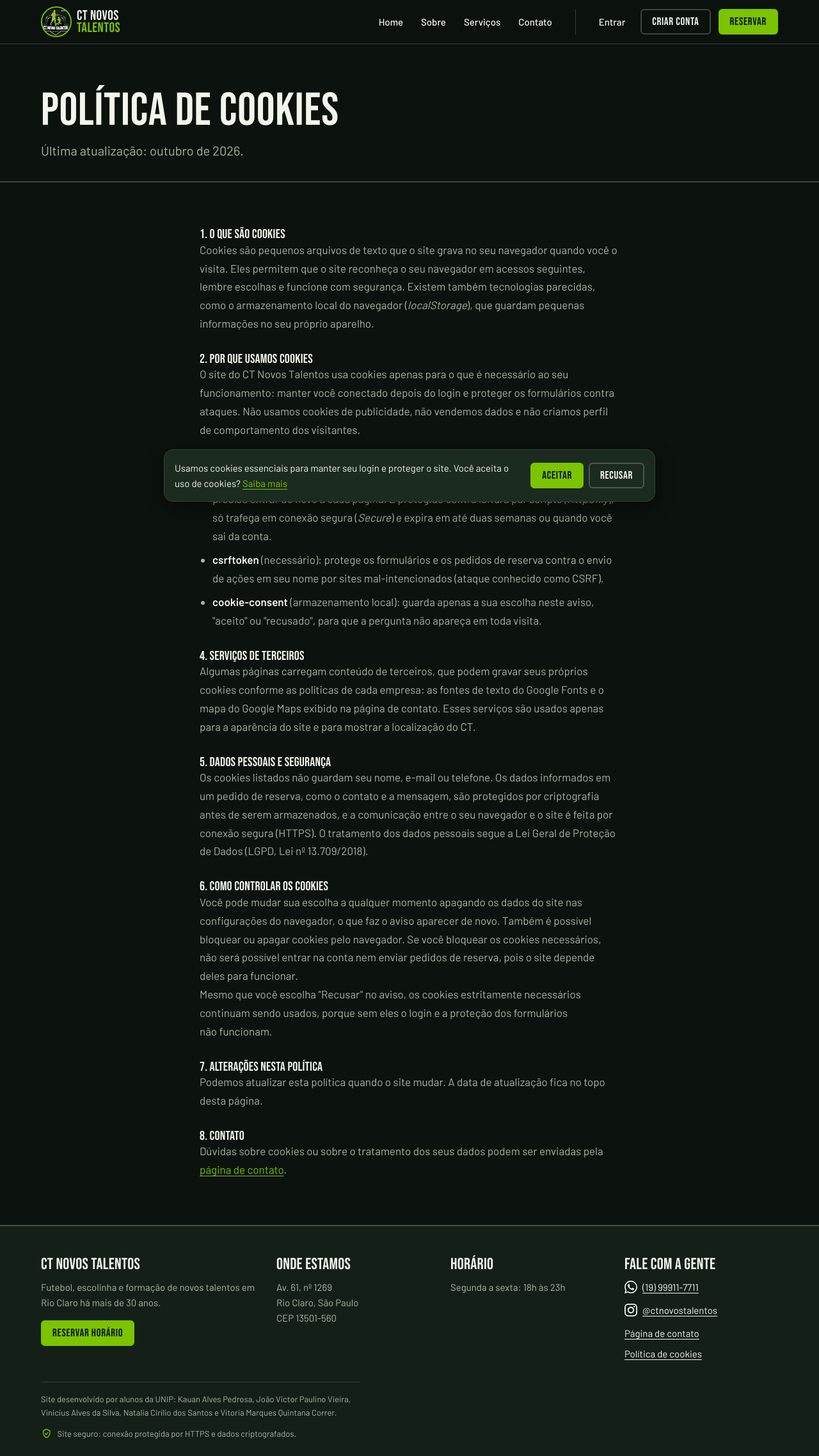
After one commit to viniasz-dev/CT-Novos-Talentos, a Django app: page /cookies/ in a window 1280 px wide. The commit adds this page. Shown: the whole page at 64% size. Run offline with Django 5.2, Linux system fonts and the light colour scheme; parts of the project's set-up code (start-up, migrations or seed data) failed here and were passed over.

Commit message:
Adiciona política de cookies e link no aviso e no rodapé
Co-Authored-By: Claude Sonnet 5.5 <noreply@anthropic.com>

```diff
--- a/site_pages/urls.py
+++ b/site_pages/urls.py
@@ -7,6 +7,7 @@ urlpatterns = [
     path("sobre/", views.sobre, name="sobre"),
     path("servicos/", views.servicos, name="servicos"),
     path("contato/", views.contato, name="contato"),
+    path("cookies/", views.cookies, name="cookies"),
     path("entrar/", views.entrar, name="entrar"),
     path("cadastro/", views.cadastro, name="cadastro"),
     path("reservar/", views.reservar, name="reservar"),
--- a/site_pages/views.py
+++ b/site_pages/views.py
@@ -9,6 +9,7 @@ index = page("index")
 sobre = page("sobre")
 servicos = page("servicos")
 contato = page("contato")
+cookies = page("cookies")
 entrar = page("entrar")
 cadastro = page("cadastro")
 reservar = page("reservar")
--- a/static/css/pages.css
+++ b/static/css/pages.css
@@ -2135,3 +2135,35 @@
   flex-wrap: wrap;
   gap: var(--s-2);
 }
+
+/* ---------- Texto corrido (política de cookies) ---------- */
+.prose {
+  max-width: 46rem;
+}
+
+.prose h2 {
+  margin-top: var(--s-6);
+  font-size: var(--fs-lg);
+}
+
+.prose h2:first-child {
+  margin-top: 0;
+}
+
+.prose p,
+.prose li {
+  color: var(--text-muted);
+  line-height: 1.7;
+}
+
+.prose ul {
+  padding-left: 1.25rem;
+}
+
+.prose li + li {
+  margin-top: var(--s-2);
+}
+
+.prose strong {
+  color: var(--text);
+}
--- a/templates/base.html
+++ b/templates/base.html
@@ -96,6 +96,7 @@
                 </a>
               </li>
               <li><a href="{% url 'contato' %}">Página de contato</a></li>
+              <li><a href="{% url 'cookies' %}">Política de cookies</a></li>
             </ul>
           </div>
         </div>
@@ -113,7 +114,7 @@
     <div id="toasts" class="toasts" aria-live="polite"></div>
 
     <div class="cookie-banner" data-cookie-banner role="dialog" aria-label="Aviso de cookies" hidden>
-      <p>Usamos cookies essenciais para manter seu login e proteger o site. Você aceita o uso de cookies?</p>
+      <p>Usamos cookies essenciais para manter seu login e proteger o site. Você aceita o uso de cookies? <a href="{% url 'cookies' %}">Saiba mais</a></p>
       <div class="cookie-banner__actions">
         <button class="btn btn--sm" type="button" data-cookie-choice="aceito">Aceitar</button>
         <button class="btn btn--sm btn--ghost" type="button" data-cookie-choice="recusado">Recusar</button>
--- /dev/null
+++ b/templates/pages/cookies.html
@@ -0,0 +1,45 @@
+{% extends "base.html" %}
+{% block title %}Política de cookies | CT Novos Talentos{% endblock %}
+{% block description %}Entenda o que são cookies, quais usamos no site do CT Novos Talentos e como controlar suas escolhas.{% endblock %}
+{% block body_class %}page-cookies{% endblock %}
+{% block content %}
+<section class="page-hero">
+  <div class="container">
+    <h1>Política de cookies</h1>
+    <p>Última atualização: outubro de 2026.</p>
+  </div>
+</section>
+
+<section class="section" aria-labelledby="cookies-oque">
+  <div class="container prose">
+    <h2 id="cookies-oque">1. O que são cookies</h2>
+    <p>Cookies são pequenos arquivos de texto que o site grava no seu navegador quando você o visita. Eles permitem que o site reconheça o seu navegador em acessos seguintes, lembre escolhas e funcione com segurança. Existem também tecnologias parecidas, como o armazenamento local do navegador (<em>localStorage</em>), que guardam pequenas informações no seu próprio aparelho.</p>
+
+    <h2>2. Por que usamos cookies</h2>
+    <p>O site do CT Novos Talentos usa cookies apenas para o que é necessário ao seu funcionamento: manter você conectado depois do login e proteger os formulários contra ataques. Não usamos cookies de publicidade, não vendemos dados e não criamos perfil de comportamento dos visitantes.</p>
+
+    <h2>3. Cookies que usamos</h2>
+    <ul>
+      <li><strong>sessionid</strong> (necessário): identifica a sua sessão depois do login, para que você não precise entrar de novo a cada página. É protegido contra leitura por scripts (<em>HttpOnly</em>), só trafega em conexão segura (<em>Secure</em>) e expira em até duas semanas ou quando você sai da conta.</li>
+      <li><strong>csrftoken</strong> (necessário): protege os formulários e os pedidos de reserva contra o envio de ações em seu nome por sites mal-intencionados (ataque conhecido como CSRF).</li>
+      <li><strong>cookie-consent</strong> (armazenamento local): guarda apenas a sua escolha neste aviso, "aceito" ou "recusado", para que a pergunta não apareça em toda visita.</li>
+    </ul>
+
+    <h2>4. Serviços de terceiros</h2>
+    <p>Algumas páginas carregam conteúdo de terceiros, que podem gravar seus próprios cookies conforme as políticas de cada empresa: as fontes de texto do Google Fonts e o mapa do Google Maps exibido na página de contato. Esses serviços são usados apenas para a aparência do site e para mostrar a localização do CT.</p>
+
+    <h2>5. Dados pessoais e segurança</h2>
+    <p>Os cookies listados não guardam seu nome, e-mail ou telefone. Os dados informados em um pedido de reserva, como o contato e a mensagem, são protegidos por criptografia antes de serem armazenados, e a comunicação entre o seu navegador e o site é feita por conexão segura (HTTPS). O tratamento dos dados pessoais segue a Lei Geral de Proteção de Dados (LGPD, Lei nº 13.709/2018).</p>
+
+    <h2>6. Como controlar os cookies</h2>
+    <p>Você pode mudar sua escolha a qualquer momento apagando os dados do site nas configurações do navegador, o que faz o aviso aparecer de novo. Também é possível bloquear ou apagar cookies pelo navegador. Se você bloquear os cookies necessários, não será possível entrar na conta nem enviar pedidos de reserva, pois o site depende deles para funcionar.</p>
+    <p>Mesmo que você escolha "Recusar" no aviso, os cookies estritamente necessários continuam sendo usados, porque sem eles o login e a proteção dos formulários não funcionam.</p>
+
+    <h2>7. Alterações nesta política</h2>
+    <p>Podemos atualizar esta política quando o site mudar. A data de atualização fica no topo desta página.</p>
+
+    <h2>8. Contato</h2>
+    <p>Dúvidas sobre cookies ou sobre o tratamento dos seus dados podem ser enviadas pela <a href="{% url 'contato' %}">página de contato</a>.</p>
+  </div>
+</section>
+{% endblock %}
```
